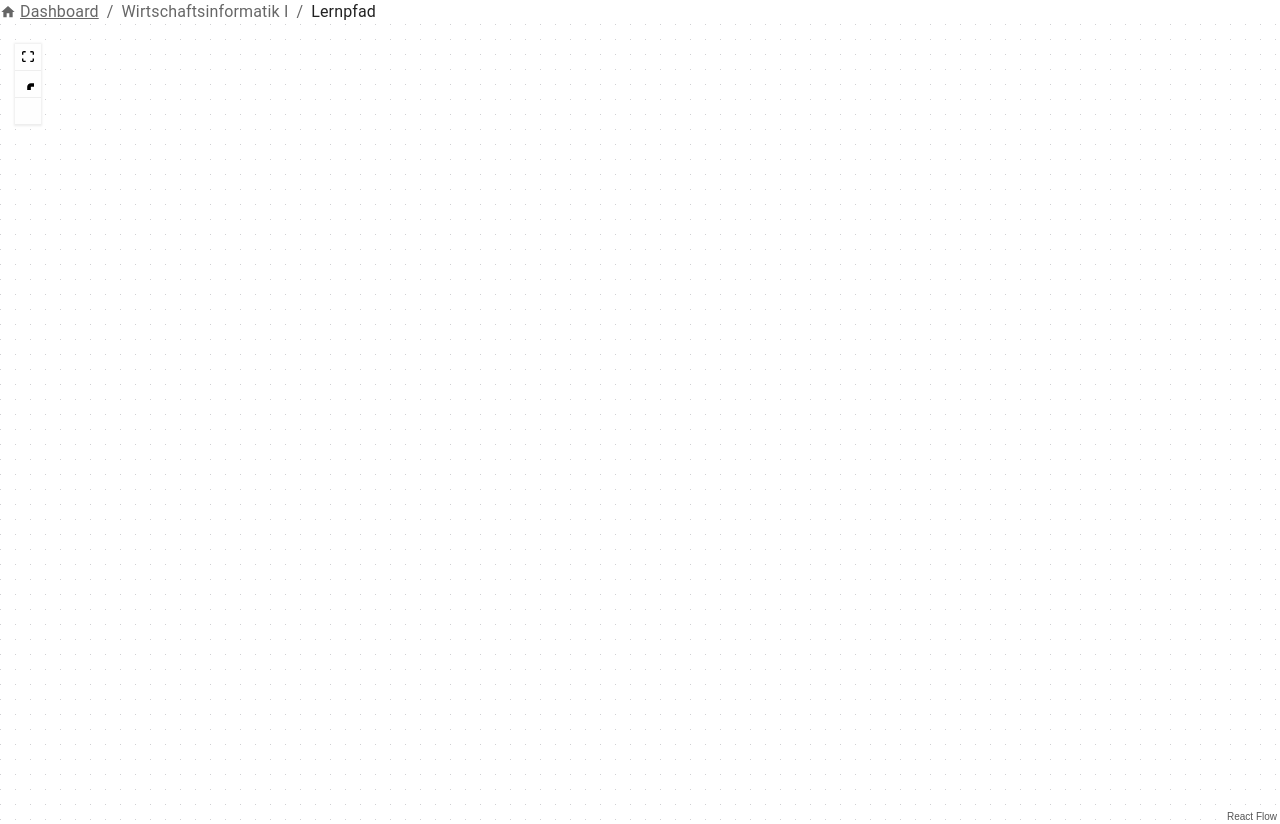
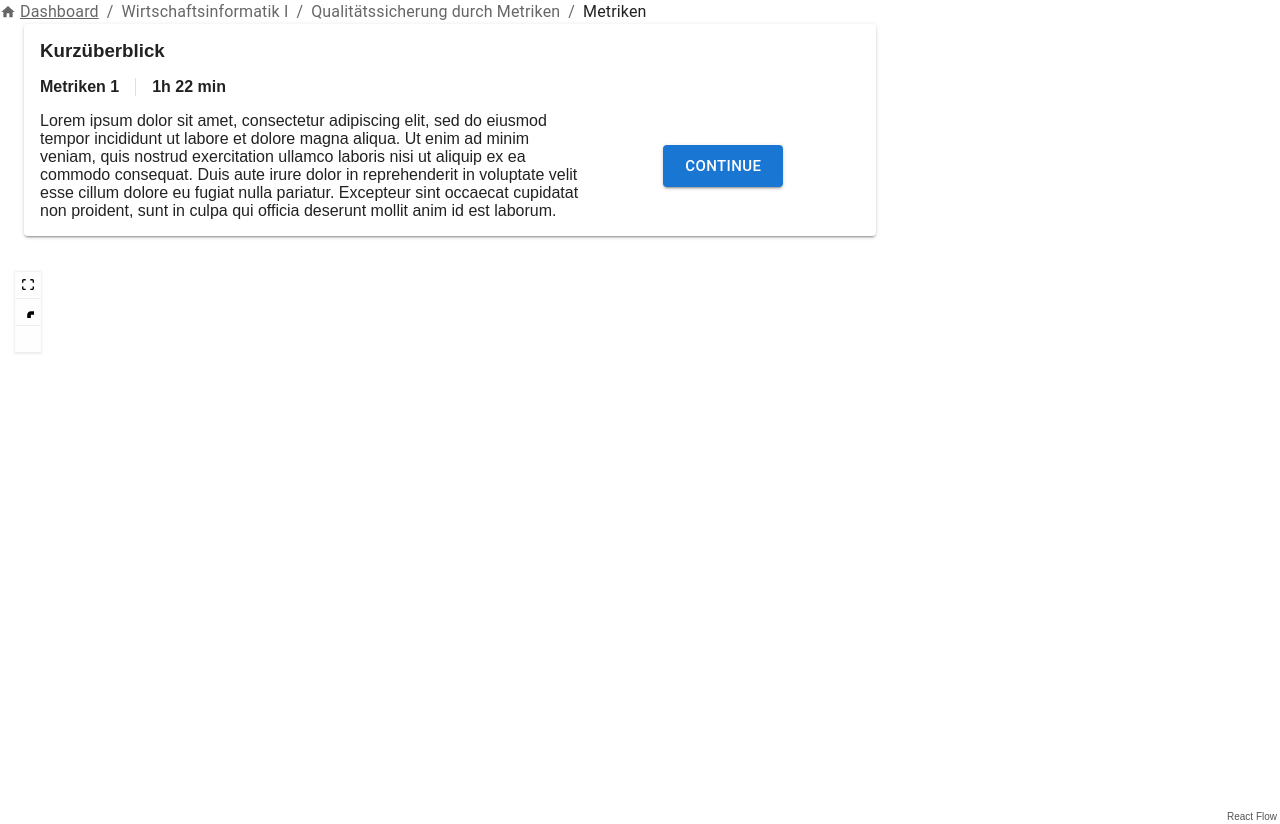
Before and after one commit to HASKI-Kempten/HASKI-System, a React (Create React App) app in the folder frontend/: page /learningPath in a window 1280 px wide. Built offline with nearby package versions, Linux system fonts and the light colour scheme; no server answers.

Commit message:
Added Lernraum interface

```diff
--- a/frontend/src/components/CustomNode.js
+++ b/frontend/src/components/CustomNode.js
@@ -83,7 +83,7 @@ function CustomNode({ data }) {
                     <p style={{ 'padding': '0.3rem 0.3rem 0.0rem 0.3rem', 'fontWeight': '400', 'fontFamily': 'monospace', }}>
                         {data.label}</p>
                     <p style={{ 'padding': '0.3rem', 'paddingTop': '0px', 'fontSize': '10%', 'fontFamily': 'monospace', }}>
-                        {data.modul}</p>
+                        {data.module}</p>
                 </div>
             </div>
             <div style={{ ...footer_style, backgroundColor: color }}>
--- a/frontend/src/components/Lernpfad.js
+++ b/frontend/src/components/Lernpfad.js
@@ -1,5 +1,4 @@
 import React, { useState, useEffect, useCallback, useMemo } from 'react';
-import { Link } from 'react-router-dom'
 import ReactFlow, { addEdge, applyEdgeChanges, applyNodeChanges, Background } from 'react-flow-renderer';
 import CustomControls from './CustomControls';
 import CustomNode from './CustomNode';
@@ -7,7 +6,12 @@ import Typography from '@mui/material/Typography';
 import Breadcrumbs from '@mui/material/Breadcrumbs';
 import { default as MLink } from '@mui/material/Link';
 import HomeIcon from '@mui/icons-material/Home';
-const axios = require('axios').default;
+import { Container } from '@mui/system';
+import { Grid } from '@mui/material';
+import Stack from '@mui/material/Stack';
+import Box from '@mui/material/Box';
+import Divider from '@mui/material/Divider';
+import { Paper, Button } from '@mui/material';
 
 function Flow() {
 
@@ -38,15 +42,15 @@ function Flow() {
 			setNodes(data.elements.map((element, i, arr) => {
 				const type = i === 0 ? 'input' : i === arr.length - 1 ? 'output' : 'special';
 				return {
-					id: element.id,
+					id: (element.id).toString(),
 					type: type,
-					sourcePosition: 'right',
-					targetPosition: 'left',
+					// sourcePosition: 'right',
+					// targetPosition: 'left',
 					data: {
 						label: element.name,
 						difficulty: element.difficulty,
 						creationDate: element.creationDate,
-						modul: element.modul,
+						module: element.module,
 						averageDuration: element.averageDuration,
 						semester: element.semester,
 						style: element.style,
@@ -55,7 +59,8 @@ function Flow() {
 						contraLIST: element.contraLIST,
 
 					},
-					position: { x: element.id * 250, y: 100 },
+					// position: { x: element.id * 250, y: 100 },
+					position: { x: 250, y: element.id * 250 },
 				}
 			}));
 
@@ -63,8 +68,8 @@ function Flow() {
 				return {
 					id: `e${element.id}-${element.id + 1}`,
 					type: 'default',
-					source: element.id,
-					target: (parseInt(element.id) + 1).toString(),
+					source: element.id.toString(),
+					target: (element.id + 1).toString(),
 					animated: true,
 					markerEnd: { type: 'arrow' },
 				}
@@ -88,7 +93,7 @@ function Flow() {
 			fitView>
 			<div>
 				<CustomControls />
-				<Background />
+				{/* <Background /> */}
 			</div>
 		</ReactFlow>
 	);
@@ -96,7 +101,13 @@ function Flow() {
 function noop() { }
 
 const About = () => {
-
+	const [data, setData] = useState();
+	useEffect(() => {
+		fetch('/elements').then(res => res.json()).then(data => {
+			setData(data);
+		}
+		);
+	}, []);
 
 	return (
 		<>
@@ -118,17 +129,64 @@ const About = () => {
 					>
 						Wirtschaftsinformatik I
 					</MLink>
+					<MLink
+						underline="hover"
+						sx={{ display: 'flex', alignItems: 'center' }}
+						color="inherit"
+					>
+						Qualitätssicherung durch Metriken
+					</MLink>
 					<Typography
 						sx={{ display: 'flex', alignItems: 'center' }}
 						color="text.primary"
 					>
 
-						Lernpfad
+						Metriken
 					</Typography>
 				</Breadcrumbs>
+
 			</div>
-			<Flow />
+			<Stack spacing={2} sx={{ height: '100%' }}>
+				<Container maxWidth="md" sx={{ marginTop: 2 }}>
+					{/* kurzübersicht stack */}
+					<Paper elevation={2} sx={{ padding: 2 }}>
+						<Stack spacing={2}>
+							<h3>Kurzüberblick</h3>
+							<Stack
+								direction="row"
+								justifyContent="flex-start"
+								alignItems="center"
+								spacing={2}
+							>
+								<h4>Metriken 1</h4>
+								<Divider orientation="vertical" variant="middle" flexItem />
+								<h4>1h 22 min</h4>
+							</Stack>
+							<Grid container
+								justifyContent="center"
+								alignItems="center"
+							>
+								<Grid item xs={8}>
+									Lorem ipsum dolor sit amet, consectetur adipiscing elit, sed do eiusmod tempor incididunt ut labore et dolore magna aliqua. Ut enim ad minim veniam, quis nostrud exercitation ullamco laboris nisi ut aliquip ex ea commodo consequat. Duis aute irure dolor in reprehenderit in voluptate velit esse cillum dolore eu fugiat nulla pariatur. Excepteur sint occaecat cupidatat non proident, sunt in culpa qui officia deserunt mollit anim id est laborum.
+								</Grid>
+								<Grid container item xs={4} justifyContent="center">
+									<Grid item
+										justifyContent="center"
+										alignItems="center">
+										<Button variant="contained" size="large">
+											Continue
+										</Button>
+									</Grid>
+								</Grid>
+							</Grid>
+						</Stack>
+					</Paper>
+				</Container>
+				{/* Flow */}
+				<Flow />
+			</Stack>
 		</>
+
 	);
 };
 
```
